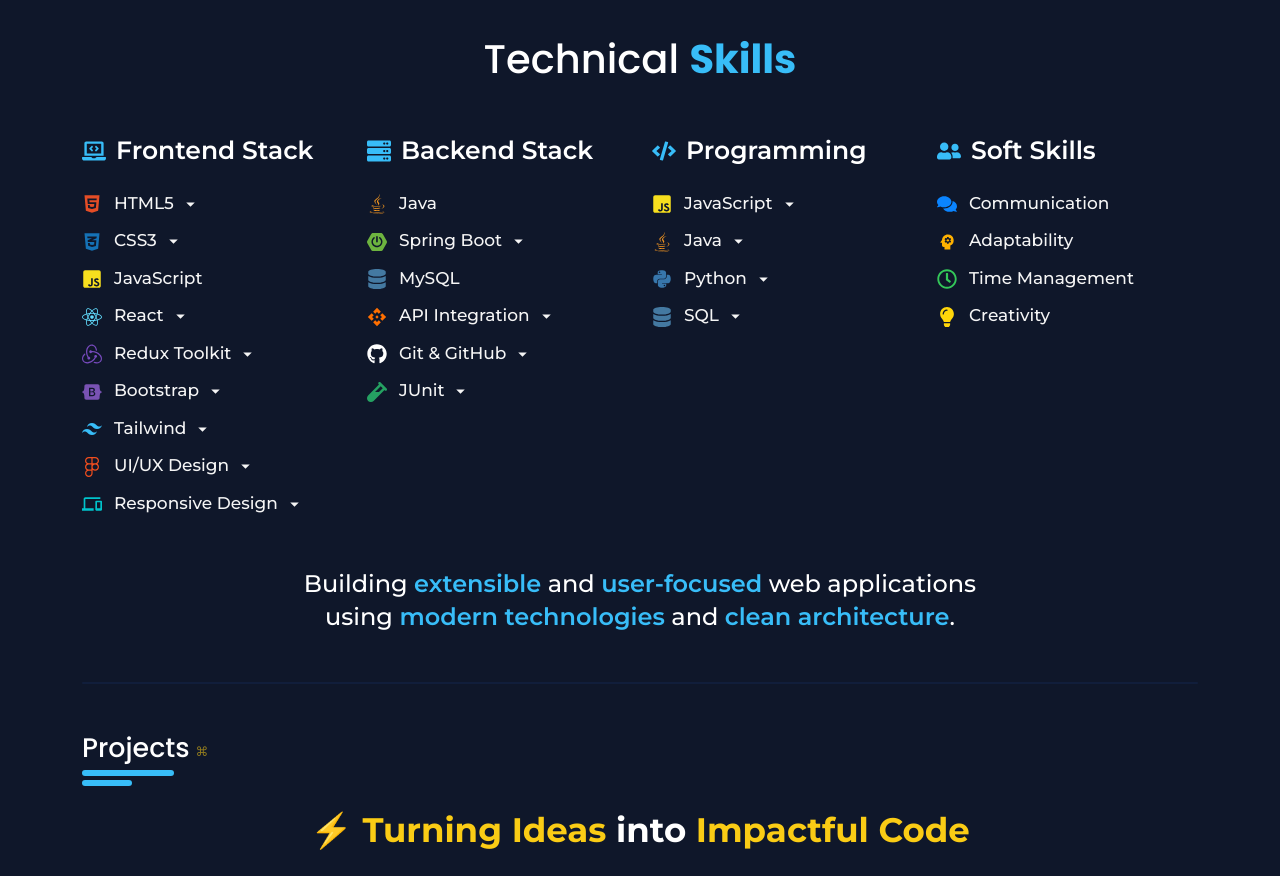
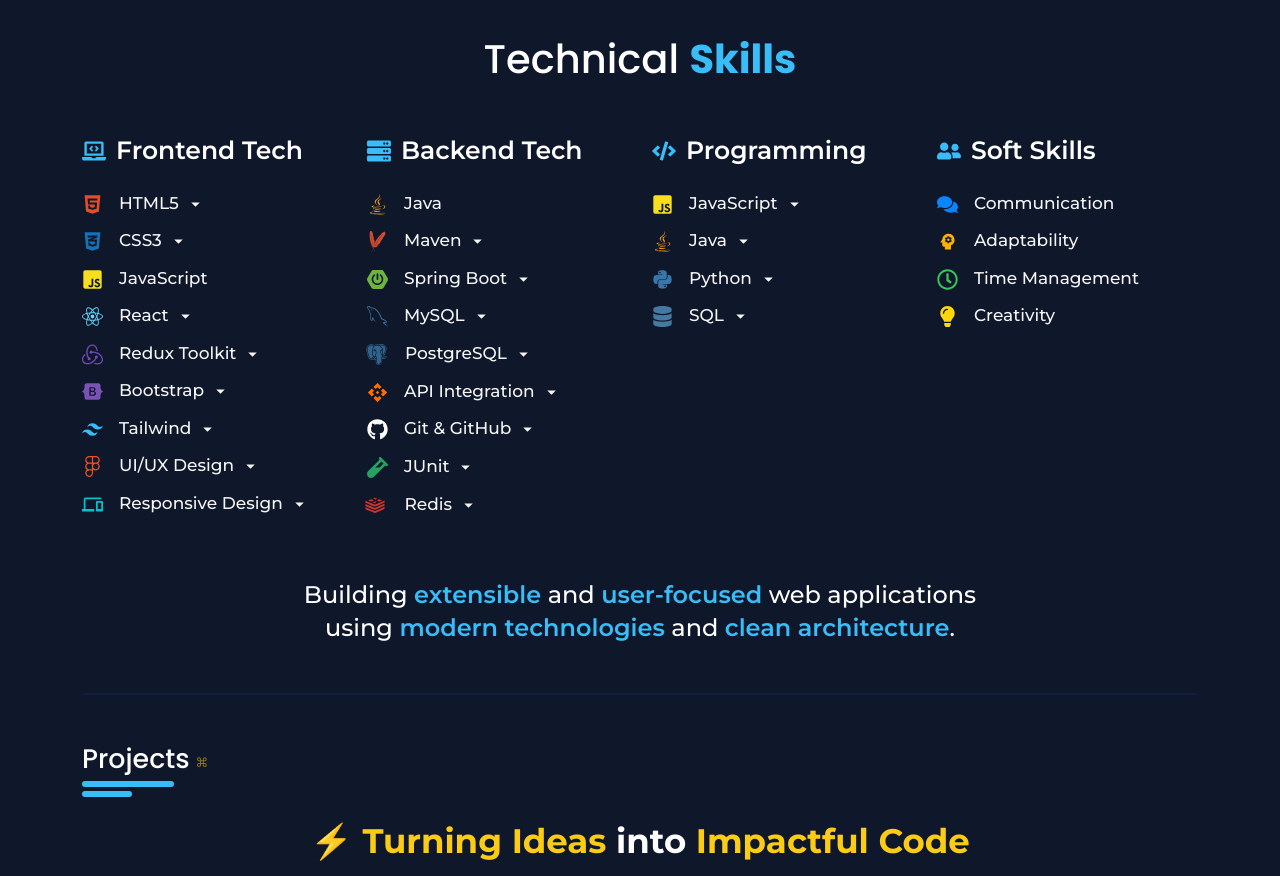
Before and after one commit to Ayan-webDEV/Portfolio, a React (Vite) app: page / in a window 1280 px wide. Shown: the part 2340-3216 px from the top of the page. Built offline with nearby package versions, Linux system fonts and the light colour scheme; a web font is replaced by a local one.

Commit message:
added some new technologies on the backend section of skills

```diff
--- a/src/Components/Skills/Skill.jsx
+++ b/src/Components/Skills/Skill.jsx
@@ -23,7 +23,17 @@
   FaCode,
   FaUserFriends,
 } from "react-icons/fa";
-import { SiRedux, SiTailwindcss, SiSpringboot } from "react-icons/si";
+
+import {
+  SiRedux,
+  SiTailwindcss,
+  SiSpringboot,
+  SiApachemaven,
+} from "react-icons/si";
+import { BiLogoPostgresql } from "react-icons/bi";
+import { GrMysql } from "react-icons/gr";
+import { DiRedis } from "react-icons/di";
+
 import { MdDevices, MdApi, MdPsychology } from "react-icons/md";
 import { FaVial } from "react-icons/fa6"; // from Font Awesome 6
 import { useState } from "react";
@@ -39,7 +49,7 @@
   const skills = [
     {
       id: 1,
-      hedding: "Frontend Stack",
+      hedding: "Frontend Tech",
       hdsIcon: <FaLaptopCode />,
       stackList: [
         "HTML5",
@@ -53,15 +63,15 @@
         "Responsive Design",
       ],
       icons: [
-        <FaHtml5 style={{ color: "#E44D26", fontSize: "20px" }} />,
-        <FaCss3Alt style={{ color: "#1572B6", fontSize: "20px" }} />,
-        <FaJsSquare style={{ color: "#F7DF1E", fontSize: "20px" }} />,
-        <FaReact style={{ color: "#61DAFB", fontSize: "20px" }} />,
-        <SiRedux style={{ color: "#764ABC", fontSize: "20px" }} />,
-        <FaBootstrap style={{ color: "#7952B3", fontSize: "20px" }} />,
-        <SiTailwindcss style={{ color: "#38BDF8", fontSize: "20px" }} />,
-        <FaFigma style={{ color: "#F24E1E", fontSize: "20px" }} />,
-        <MdDevices style={{ color: "#00C4CC", fontSize: "20px" }} />,
+        <FaHtml5 style={{ color: "#E44D26", fontSize: "21px" }} />,
+        <FaCss3Alt style={{ color: "#1572B6", fontSize: "21px" }} />,
+        <FaJsSquare style={{ color: "#F7DF1E", fontSize: "21px" }} />,
+        <FaReact style={{ color: "#61DAFB", fontSize: "21px" }} />,
+        <SiRedux style={{ color: "#764ABC", fontSize: "21px" }} />,
+        <FaBootstrap style={{ color: "#7952B3", fontSize: "21px" }} />,
+        <SiTailwindcss style={{ color: "#38BDF8", fontSize: "21px" }} />,
+        <FaFigma style={{ color: "#F24E1E", fontSize: "21px" }} />,
+        <MdDevices style={{ color: "#00C4CC", fontSize: "21px" }} />,
       ],
       description: [
         "Defines web structure using semantic tags, media support, and accessibility features, forming the backbone of responsive and modern website development.",
@@ -78,35 +88,59 @@
     },
     {
       id: 2,
-      hedding: "Backend Stack",
+      hedding: "Backend Tech",
       hdsIcon: <FaServer />,
       stackList: [
         "Java",
+        "Maven",
         "Spring Boot",
         "MySQL",
+        "PostgreSQL",
         "API Integration",
         "Git & GitHub",
         "JUnit",
+        "Redis",
       ],
       icons: [
-        <FaJava style={{ color: "#f89820", fontSize: "20px" }} />,
-        <SiSpringboot style={{ color: "#6DB33F", fontSize: "20px" }} />,
-        <FaDatabase style={{ color: "#4479A1", fontSize: "20px" }} />,
-        <MdApi style={{ color: "#FF6F00", fontSize: "20px" }} />,
+        <FaJava style={{ color: "#f89820", fontSize: "21px" }} />,
+        <SiApachemaven
+          style={{
+            color: "#D54D2C",
+            backgroundImage:
+              "linear-gradient(100deg, #FF9A3C, #FF5E7E, #B84CFF)",
+            WebkitBackgroundClip: "text",
+            WebkitTextFillColor: "transparent",
+            display: "inline-flex",
+            fontSize: "21px",
+          }}
+        />,
+        <SiSpringboot style={{ color: "#6DB33F", fontSize: "21px" }} />,
+        <GrMysql style={{ color: "#4479A1", fontSize: "21px" }} />,
+        <BiLogoPostgresql
+          style={{
+            color: "#31648C",
+            fontSize: "25px",
+          }}
+        />,
+        <MdApi style={{ color: "#FF6F00", fontSize: "21px" }} />,
         <FaGithub
-          style={{ color: darkMode ? "#fefefe" : "#181717", fontSize: "20px" }}
+          style={{ color: darkMode ? "#fefefe" : "#181717", fontSize: "21px" }}
         />,
-        <FaVial style={{ color: "#25A162", fontSize: "20px" }} />,
+        <FaVial style={{ color: "#25A162", fontSize: "21px" }} />,
+        <DiRedis style={{ color: "#D5362B", fontSize: "28px" }} />,
       ],
       description: [
         "",
+        "Experienced with Maven for build automation, dependency management, project lifecycle handling, and Java application packaging.",
         "Simplifies Java backend creation with auto-configuration, REST APIs, and production-ready tools for efficient, scalable applications.",
-        "",
+        "Hands-on expertise in MySQL schema design, indexing strategies, integrity constraints, query optimization, administrative tools, and backend system connectivity.",
+        "Experience with normalization, indexing, constraints, performance optimization, pgAdmin, and PostgreSQL integration with backend applications systems projects.",
         "Connects software systems for seamless data exchange, automation, and enhanced functionality across multiple applications.",
         "Version control tools enabling collaboration, change tracking, branching, and efficient code management in team environments.",
         "Java testing framework ensuring code reliability by automating unit tests and detecting bugs early in development.",
+        "Experienced with Redis for in-memory data storage, caching, session management, pub/sub messaging, and high-performance applications.",
       ],
-      status: [false, true, false, true, true, true],
+      status: [false, true, true, true, true, true, true, true, true],
     },
     {
       id: 3,
@@ -114,10 +148,10 @@
       hdsIcon: <FaCode />,
       stackList: ["JavaScript", "Java", "Python", "SQL"],
       icons: [
-        <FaJsSquare style={{ color: "#F7DF1E", fontSize: "20px" }} />,
-        <FaJava style={{ color: "#f89820", fontSize: "20px" }} />,
-        <FaPython style={{ color: "#3776AB", fontSize: "20px" }} />,
-        <FaDatabase style={{ color: "#4479A1", fontSize: "20px" }} />,
+        <FaJsSquare style={{ color: "#F7DF1E", fontSize: "21px" }} />,
+        <FaJava style={{ color: "#f89820", fontSize: "21px" }} />,
+        <FaPython style={{ color: "#3776AB", fontSize: "21px" }} />,
+        <FaDatabase style={{ color: "#4479A1", fontSize: "21px" }} />,
       ],
       description: [
         "Adds interactivity and logic to websites, enabling dynamic content, event handling, and smooth user experiences through modern web frameworks.",
@@ -138,10 +172,10 @@
         "Creativity",
       ],
       icons: [
-        <FaComments style={{ color: "#0A84FF", fontSize: "20px" }} />,
-        <MdPsychology style={{ color: "#FFB100", fontSize: "20px" }} />,
-        <FaRegClock style={{ color: "#34C759", fontSize: "20px" }} />,
-        <FaLightbulb style={{ color: "#FFD60A", fontSize: "20px" }} />,
+        <FaComments style={{ color: "#0A84FF", fontSize: "21px" }} />,
+        <MdPsychology style={{ color: "#FFB100", fontSize: "21px" }} />,
+        <FaRegClock style={{ color: "#34C759", fontSize: "21px" }} />,
+        <FaLightbulb style={{ color: "#FFD60A", fontSize: "21px" }} />,
       ],
     },
   ];
@@ -270,8 +304,15 @@
                             setHoveredItem({ skillId: null, index: null });
                           }}
                         >
-                          <span className="me-2 pe-1">{skill.icons[idx]}</span>
+                          <span
+                            className={`me-3 ${
+                              list === "PostgreSQL" ? style.postgresql : ""
+                            } ${list === "Redis" ? style.redis : ""}`}
+                          >
+                            {skill.icons[idx]}
+                          </span>
                           {list}
+                          {console.log(list)}
                           {skill.id !== 4 && skill.status[idx] && (
                             <IoMdArrowDropdown
                               className={`ms-2 ${style.dropDown} ${
@@ -339,7 +380,7 @@
               </div>
             ))}
           </div>
-          <div className="pt-3 pt-sm-2 pb-4 pb-sm-0">
+          <div className="pt-3 mt-2 pt-sm-2 pb-4 pb-sm-0">
             <h3 className="text-center mt-3 mt-sm-4 px-md-4 fs-4">
               Building{" "}
               <strong style={{ color: "var(--accent-primary)" }}>
```
